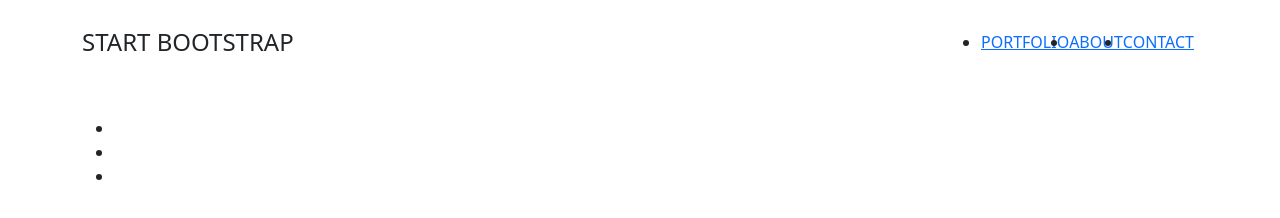
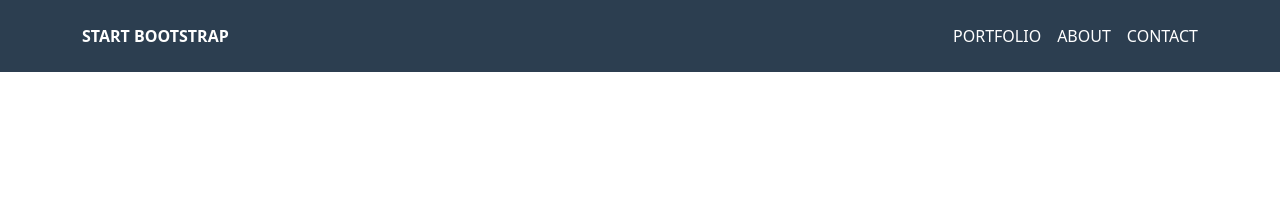
Before and after one commit to DomenicoDeSalvo/html-css-bootstrap-freelancer, a plain HTML site: page index.html in a window 1280 px wide. Drawn offline with nearby package versions, Linux system fonts and the light colour scheme.

Commit message:
Added header with nav

```diff
--- a/css/style.css
+++ b/css/style.css
@@ -0,0 +1,23 @@
+/* LAYOUT */
+
+:root{
+    --teal: #1ABC9C;
+    --dark-blue: #2C3E50;
+    --footer: #3A546D;
+}
+
+a{
+    color: currentColor;
+    text-decoration: none;
+}
+
+ul,ol,menu{
+    list-style: none;
+}
+
+/* HEADER */
+
+nav{
+    color: white;
+    background: var(--dark-blue);
+}
--- a/index.html
+++ b/index.html
@@ -6,25 +6,27 @@
         <title>Freelancer</title>
         <script src="https://kit.fontawesome.com/9c5528b453.js" crossorigin="anonymous"></script>
         <link href="https://cdn.jsdelivr.net/npm/bootstrap@5.3.3/dist/css/bootstrap.min.css" rel="stylesheet" integrity="sha384-QWTKZyjpPEjISv5WaRU9OFeRpok6YctnYmDr5pNlyT2bRjXh0JMhjY6hW+ALEwIH" crossorigin="anonymous">
-
+        <link rel="stylesheet" href="./css/style.css">
     </head>
     <body>
         <!-- HEADER NAV -->
         <header>
             <nav>
-                <div class="container">
+                <div class="container-md">
                     <div class="row py-4 justify-content-between align-items-center">
-                        <div class="col-auto fs-4">
-                            START BOOTSTRAP
+                        <div class="col-auto fs-md-4 fw-bolder">
+                            <a  href="">START BOOTSTRAP</a>
                         </div>
-                        <ul class=" col-auto px-3 mb-0 d-none d-md-flex">
+                        <ul class=" col-auto mb-0 d-none d-md-flex gap-3 ">
                             <li><a href="">PORTFOLIO</a></li>
                             <li><a href="">ABOUT</a></li>
                             <li><a href="">CONTACT</a></li>
                         </ul>
-                        <div class="col-auto d-md-none">
-                            <i class="fa-solid fa-bars"></i>
-                        </div>
+                        <span class=" col-auto d-md-none">
+                            <button type="button" class="btn btn-outline-light btn-sm">
+                                <i class="fa-solid fa-bars"></i>
+                            </button>
+                        </span>
                     </div>
                 </div>
             </nav>
```
